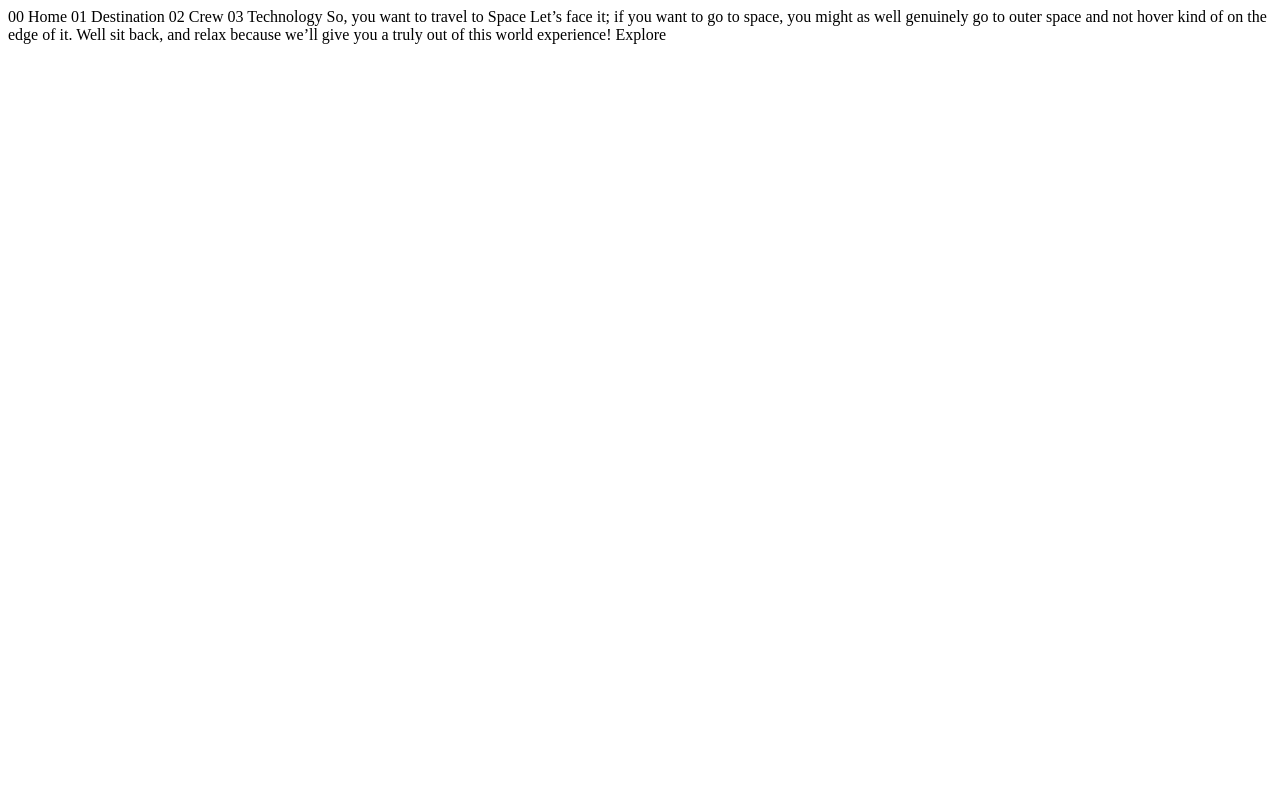
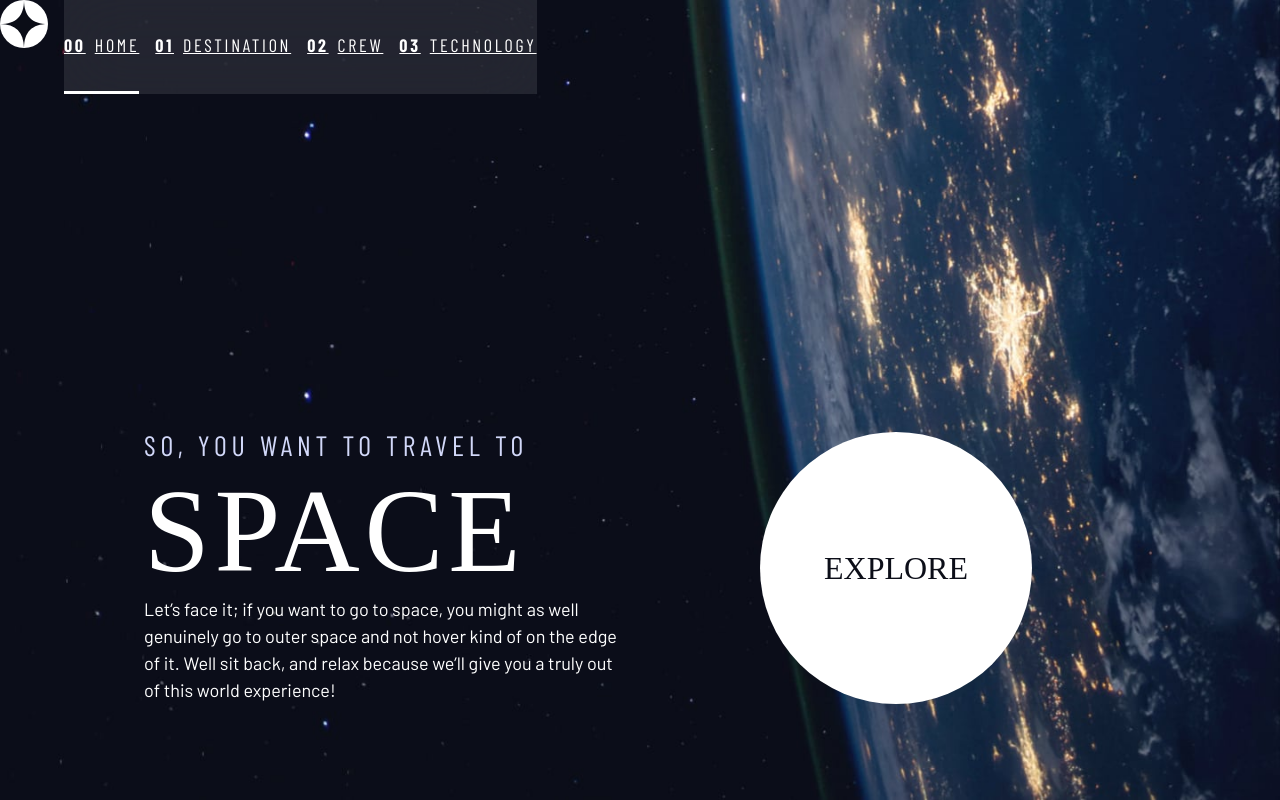
Before and after one commit to ryanthayes/fem-space-tourism-website, a plain HTML site: page index.html in a window 1280 px wide. Drawn offline with nearby package versions, Linux system fonts and the light colour scheme; a web font is replaced by a local one.

Commit message:
Style Mobile Nav

```diff
--- a/index.html
+++ b/index.html
@@ -6,22 +6,49 @@
 
   <link rel="icon" type="image/png" sizes="32x32" href="./assets/favicon-32x32.png">
 
+  <link rel="preconnect" href="https://fonts.googleapis.com">
+  <link rel="preconnect" href="https://fonts.gstatic.com" crossorigin>
+  <link href="https://fonts.googleapis.com/css2?family=Barlow+Condensed:wght@400;700&family=Bellefair&family=Barlow:wght@400;700&display=swap"
+        rel="stylesheet">
+
+  <link rel="stylesheet" href="index.css">
+
   <title>Frontend Mentor | Space tourism website</title>
+
+  <script src="index.js" defer></script>
+
 </head>
-<body>
+<body class="home">
+  <header class="primary-header flex">
+    <div>
+      <img src="/assets/shared/logo.svg" alt="space tourism logo" class="primary-logo">
+    </div>
+    <button class="mobile-nav-toggle" aria-controls="primary-navigation"><span class="sr-only" aria-expanded="false">Menu</span></button>
+    <nav>
+      <ul id="primary-navigation" data-visible="false" class="primary-navigation underline-indicators flex">
+        <li class="active"><a class="ff-sans-cond uppercase text-white letter-spacing-2" href="index.html"><span>00</span>Home</a>
+          <li><a class="ff-sans-cond uppercase text-white letter-spacing-2" href="destination.html"><span>01</span>Destination</a></li>
+          <li><a class="ff-sans-cond uppercase text-white letter-spacing-2" href="crew.html"><span>02</span>Crew</a></li>
+          <li><a class="ff-sans-cond uppercase text-white letter-spacing-2" href="technology.html"><span>03</span>Technology</a></li>
+    </nav>
+  </header>
 
-  00 Home
-  01 Destination
-  02 Crew
-  03 Technology
+  <main class="grid-container grid-container--home">
 
-  So, you want to travel to
-  Space
-  Let’s face it; if you want to go to space, you might as well genuinely go to
-  outer space and not hover kind of on the edge of it. Well sit back, and relax
-  because we’ll give you a truly out of this world experience!
+    <div>
+      <h1 class="text-accent fs-500 ff-sans-cond uppercase letter-spacing-1">So, you want to travel to
+      <span class="d-block fs-900 ff-serif text-white">Space</span></h1>
 
-  Explore
+      <p>Let’s face it; if you want to go to space, you might as well genuinely go to
+      outer space and not hover kind of on the edge of it. Well sit back, and relax
+      because we’ll give you a truly out of this world experience! </p>
+    </div>
+
+    <div>
+      <a href="#" class="large-button uppercase ff-serif text-dark bg-white">Explore</a>
+    </div>
+
+  </main>
 
 </body>
 </html>
--- /dev/null
+++ b/index.js
@@ -0,0 +1,14 @@
+const nav = document.querySelector(".primary-navigation");
+const navToggle = document.querySelector(".mobile-nav-toggle");
+
+navToggle.addEventListener("click", () => {
+
+    const visiblity = nav.getAttribute("data-visible");
+    if (visiblity === "false") {
+        nav.setAttribute("data-visible", true);
+        navToggle.setAttribute("aria-expanded", true);
+    } else {
+        nav.setAttribute("data-visible", false);
+        navToggle.setAttribute("aria-expanded", false);
+    }
+})
```
